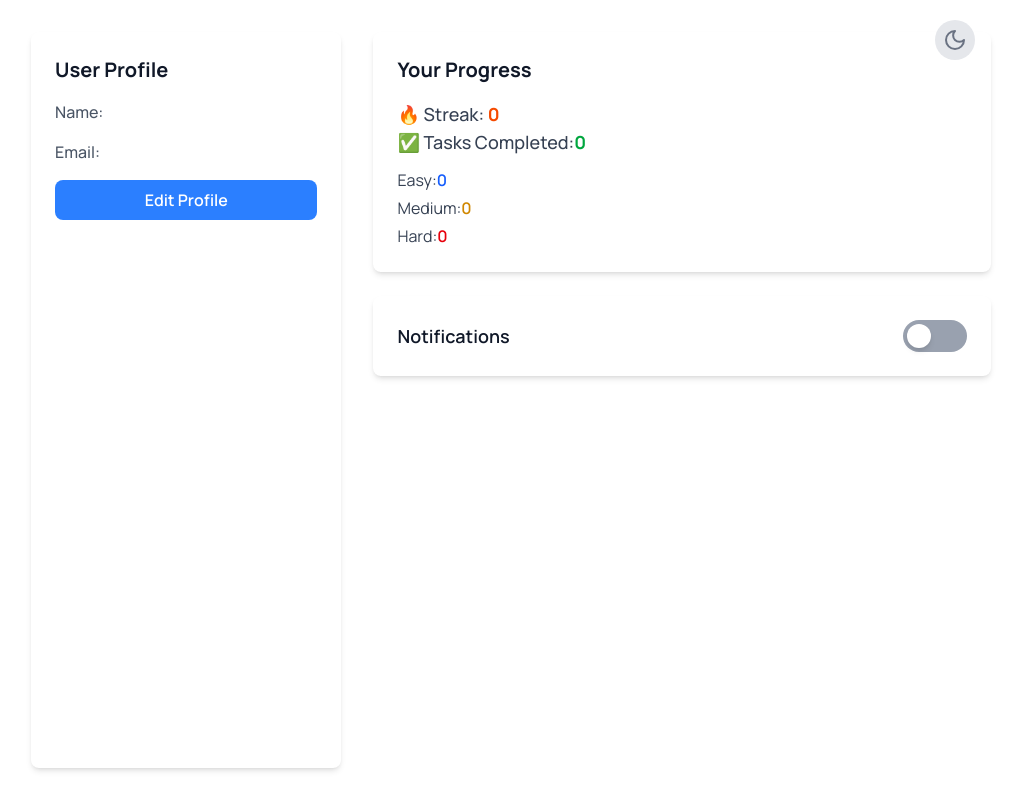
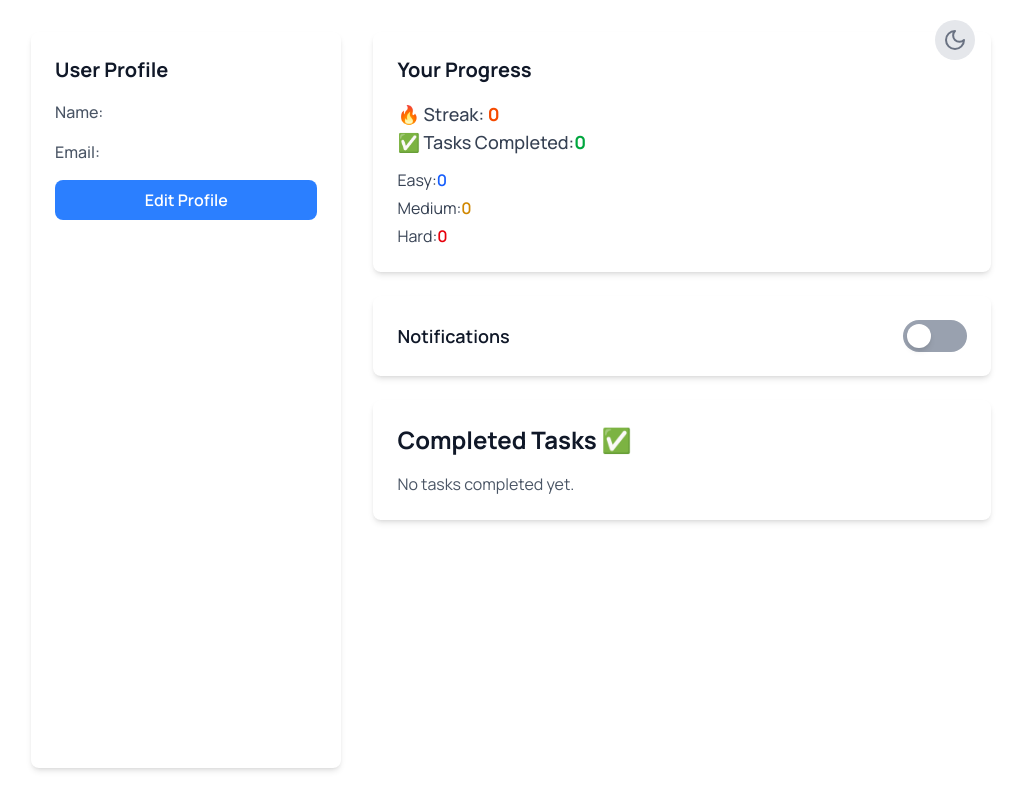
Before and after one commit to o1-spec/task-tracker, a React (Vite) app: page /settings in a window 1280 px wide. Shown: the whole page, without its empty margins (129-1150 px from the left). Built offline with nearby package versions, Linux system fonts and the light colour scheme.

Commit message:
feat:Completed

```diff
--- a/src/pages/Settings.tsx
+++ b/src/pages/Settings.tsx
@@ -2,6 +2,8 @@ import { useState, useEffect } from "react";
 import { motion } from "framer-motion";
 import { toast } from "react-hot-toast";
 import ThemeToggle from "../components/ThemeToggle";
+import { Task } from "../utils/types";
+import { getCompletedTasks, getDailyTasks } from "../utils/storage";
 
 const SettingsPage = () => {
   const [notificationsEnabled, setNotificationsEnabled] = useState(true);
@@ -12,6 +14,7 @@ const SettingsPage = () => {
   const [easyCount, setEasyCount] = useState(0);
   const [mediumCount, setMediumCount] = useState(0);
   const [hardCount, setHardCount] = useState(0);
+  const [completedTasks, setCompletedTasks] = useState<Task[]>([]);
 
   useEffect(() => {
     const storedUser = JSON.parse(localStorage.getItem("user") || "{}");
@@ -22,6 +25,13 @@ const SettingsPage = () => {
       localStorage.getItem("tasksCompleted") || "0",
       10
     );
+
+    const completedTaskIds = getCompletedTasks();
+    const dailyTasks = getDailyTasks() || [];
+    const completedTaskDetails = dailyTasks.filter((task: Task) =>
+      completedTaskIds.includes(task.contestId + task.index)
+    );
+    setCompletedTasks(completedTaskDetails);
 
     if (storedUser.userName) setUser(storedUser);
     setNotificationsEnabled(storedNotifications);
@@ -93,7 +103,7 @@ const SettingsPage = () => {
             )}
           </div>
           <button
-            className={`w-full p-2 rounded-lg text-white font-semibold ${
+            className={`w-full p-2 rounded-lg text-white font-semibold cursor-pointer ${
               isEditing
                 ? "bg-green-500 hover:bg-green-600"
                 : "bg-blue-500 hover:bg-blue-600"
@@ -160,6 +170,42 @@ const SettingsPage = () => {
             />
           </button>
         </motion.div>
+        <motion.div
+          className="bg-white dark:bg-gray-800 p-6 rounded-lg shadow-md w-full"
+          initial={{ opacity: 0 }}
+          animate={{ opacity: 1 }}
+        >
+          <h2 className="text-2xl font-bold text-gray-900 dark:text-white mb-4">
+            Completed Tasks ✅
+          </h2>
+
+          {completedTasks.length === 0 ? (
+            <p className="text-gray-600 dark:text-gray-300">
+              No tasks completed yet.
+            </p>
+          ) : (
+            <ul className="space-y-3">
+              {completedTasks.map((task) => (
+                <li
+                  key={task.contestId + task.index}
+                  className="p-3 bg-gray-100 dark:bg-gray-700 rounded-lg flex justify-between"
+                >
+                  <a
+                    href={`https://codeforces.com/contest/${task.contestId}/problem/${task.index}`}
+                    target="_blank"
+                    rel="noopener noreferrer"
+                    className="text-blue-600 dark:text-blue-400 hover:underline"
+                  >
+                    {task.name}
+                  </a>
+                  <span className="text-sm text-gray-500 dark:text-white/70">
+                    Ratings: {task.rating}
+                  </span>
+                </li>
+              ))}
+            </ul>
+          )}
+        </motion.div>
       </div>
     </div>
   );
```
